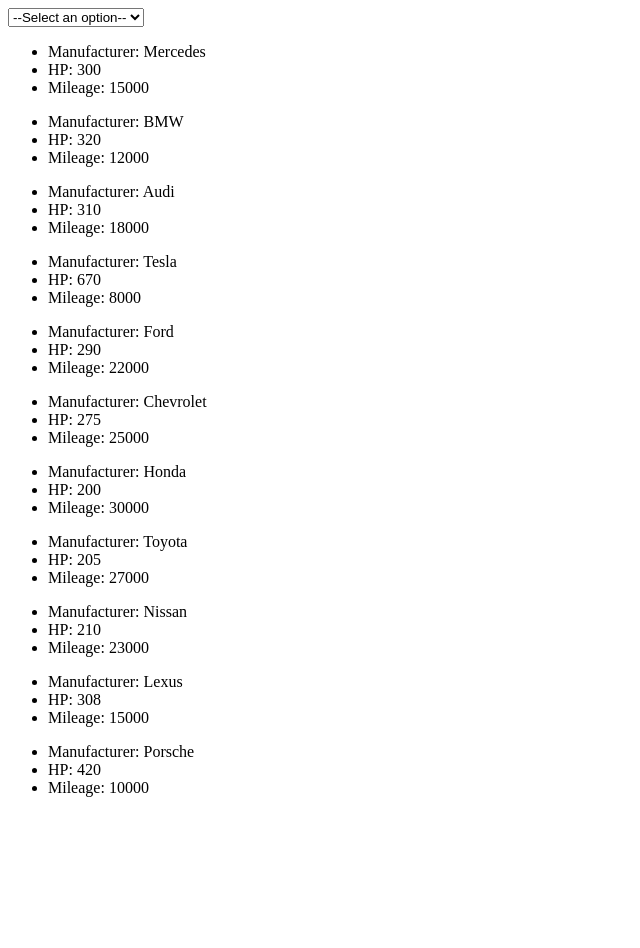
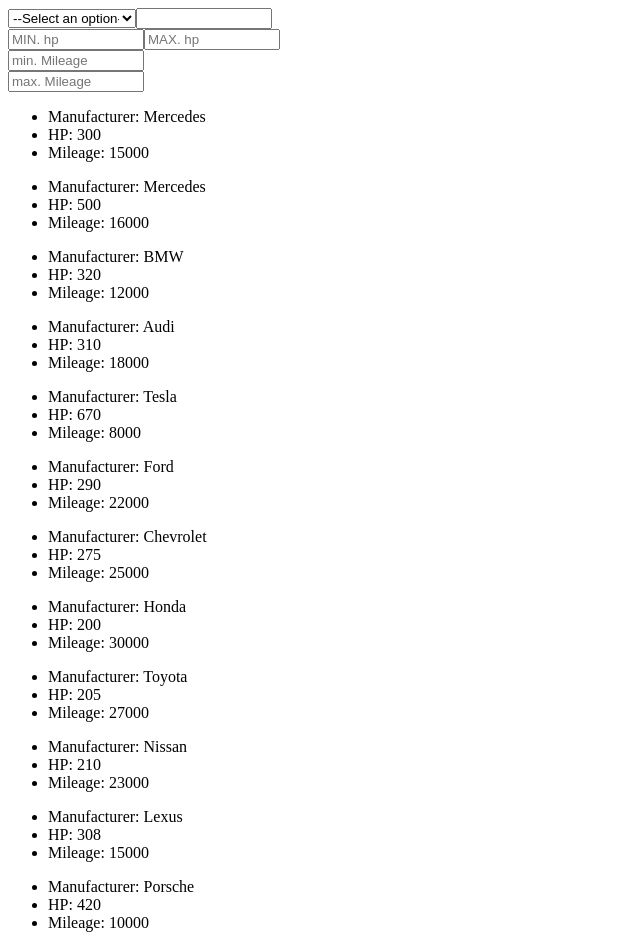
Before and after one commit to VadimVasilcovan/REACT.EX, a React (Vite) app in the folder React-EX/: page / in a window 1280 px wide. Shown: the whole page, without its empty margins (0-640 px from the left). Before the commit the page ends 813 px from the top, so only its background shows below. Built offline with nearby package versions, Linux system fonts and the light colour scheme.

Commit message:
Props ex-04
>improving
-filter method
-props

```diff
--- /dev/null
+++ b/React-EX/src/Props_ex_04/filter-HP-ex4.jsx
@@ -0,0 +1,32 @@
+import './filter-parent-ex4.jsx'
+
+
+const FilterHP = ({minHp, setMinHp, maxHp, setMaxHp,
+     }) => {
+
+    const writeMinHP = (event) => {
+        setMinHp(event.target.value)
+    }
+
+
+    const writeMaxHP = (event) => {
+        setMaxHp(event.target.value)
+    }
+
+    return(<>
+    <input
+    value={minHp}
+    type='text'
+    onChange={writeMinHP}
+    placeholder='MIN. hp'
+    />
+    <input
+     value={maxHp}
+     type='text'
+     onChange={writeMaxHP}
+    placeholder='MAX. hp'
+    />
+    </>)
+}
+
+export default FilterHP;
--- /dev/null
+++ b/React-EX/src/Props_ex_04/filter-ex-04.css
@@ -0,0 +1,12 @@
+.FilterOptions{
+display: flex;
+flex-direction: column;
+}
+
+input{
+ width: 8rem;
+}
+
+select{
+    width: 8rem;
+}
--- a/React-EX/src/Props_ex_04/filter-manufacturer-ex4.jsx
+++ b/React-EX/src/Props_ex_04/filter-manufacturer-ex4.jsx
@@ -6,27 +6,26 @@
         setManufacturer(event.target.value);
     }
 
+
+
     return (
         <>
             <select onChange={writeManufacturer} value={manufacturer}>
                 <option value="">--Select an option--</option>
                 {carsBrands.map((carsBrand, index) => (
-                    <option key={index} value={carsBrand.HP}>
-                        {carsBrand.HP}
+                    <option key={index} value={carsBrand.manufacturer}>
+                        {carsBrand.manufacturer}
                     </option>
                 ))}
-                <option value="custom">Other</option>
+
             </select>
+            <input
+            type='text'
+            value={manufacturer}
+            onChange={writeManufacturer}
+            />
 
 
-            {manufacturer === 'custom' && (
-                <input
-                    type="text"
-                    value={manufacturer}
-                    onChange={writeManufacturer}
-                    placeholder="Enter custom manufacturer"
-                />
-            )}
         </>
     );
 }
--- /dev/null
+++ b/React-EX/src/Props_ex_04/filter-mileage-ex4.jsx
@@ -0,0 +1,29 @@
+import './filter-parent-ex4'
+
+const FilterMileage = ({minMileage, setMinMileage, maxMileage, setMaxMileage}) => {
+
+    const writeMinMileageFun = (event) => {
+        setMinMileage(event.target.value)
+    }
+
+    const writeMaxMileage = (event) => {
+        setMaxMileage(event.target.value)
+    }
+
+    return(<>
+    <input
+    placeholder='min. Mileage'
+    value={minMileage}
+    type='text'
+    onChange={writeMinMileageFun}
+    />
+    <input
+    placeholder='max. Mileage'
+    value={maxMileage}
+    type='text'
+    onChange={writeMaxMileage}
+    />
+    </>)
+}
+
+export default FilterMileage
--- a/React-EX/src/Props_ex_04/filter-parent-ex4.jsx
+++ b/React-EX/src/Props_ex_04/filter-parent-ex4.jsx
@@ -1,13 +1,21 @@
-import { useState } from "react"
+import React, { useState } from "react";
 import ManufacturerFilter from "./filter-manufacturer-ex4";
+import FilterHP from "./filter-HP-ex4";
+import './filter-ex-04.css'
+import FilterMileage from "./filter-mileage-ex4";
 
 const FilterParent = () => {
-    const [manufacturer, setManufacturer]=useState('')
+    const [manufacturer, setManufacturer] = useState('');
+    const [minHp, setMinHp]=useState('');
+    const [maxHp, setMaxHp]=useState('');
+    const [minMileage, setMinMileage]=useState('');
+    const [maxMileage, setMaxMileage]=useState('');
 
 
 
     const carsBrands = [
         { id: 1, manufacturer: 'Mercedes', HP: 300, mileage: 15000 },
+        { id: 12, manufacturer: 'Mercedes', HP: 500, mileage: 16000 },
         { id: 2, manufacturer: 'BMW', HP: 320, mileage: 12000 },
         { id: 3, manufacturer: 'Audi', HP: 310, mileage: 18000 },
         { id: 4, manufacturer: 'Tesla', HP: 670, mileage: 8000 },
@@ -19,25 +27,47 @@
         { id: 10, manufacturer: 'Lexus', HP: 308, mileage: 15000 },
         { id: 11, manufacturer: 'Porsche', HP: 420, mileage: 10000 }
     ];
-    const manufacturerProps = {manufacturer, setManufacturer, carsBrands}
 
-    console.log(carsBrands)
-    return(<>
-    <div>
-        <div>
-        <ManufacturerFilter {...manufacturerProps}/>
+    // Filter cars based on selected manufacturer
+    const filteredCars = carsBrands.filter((car) =>
+    (!manufacturer || car.manufacturer === manufacturer) &&
+    (!minHp || car.HP >= Number(minHp)) &&
+    (!maxHp || car.HP <= Number(maxHp)) &&
+    (!minMileage || car.mileage >= Number(minMileage))&&
+    (!maxMileage || car.mileage <= Number(maxMileage))
+);
+
+
+    const filterHpData = ({minHp, setMinHp, maxHp, setMaxHp });
+    const filterMileageData = ({minMileage, setMinMileage, maxMileage, setMaxMileage });
+
+    return (
+        <div >
+            <div className="FilterOptions">
+            <span>
+            <ManufacturerFilter
+                manufacturer={manufacturer}
+                setManufacturer={setManufacturer}
+                carsBrands={carsBrands}
+            />
+            </span>
+            <span>
+            <FilterHP {...filterHpData}/>
+            </span>
+            <span></span>
+            <FilterMileage {...filterMileageData}/>
+            </div>
+            <div>
+                {filteredCars.map((car) => (
+                    <ul key={car.id}>
+                        <li>Manufacturer: {car.manufacturer}</li>
+                        <li>HP: {car.HP}</li>
+                        <li>Mileage: {car.mileage}</li>
+                    </ul>
+                ))}
+            </div>
         </div>
-        <div>
-    {carsBrands.map((carBrand) => (
-        <ul key={carBrand.id}>
-            <li>Manufacturer: {carBrand.manufacturer}</li>
-            <li>HP: {carBrand.HP}</li>
-            <li>Mileage: {carBrand.mileage}</li>
-        </ul>
-    ))}
-</div>
-    </div>
-    </>)
-}
+    );
+};
 
-export default FilterParent
+export default FilterParent;
```
